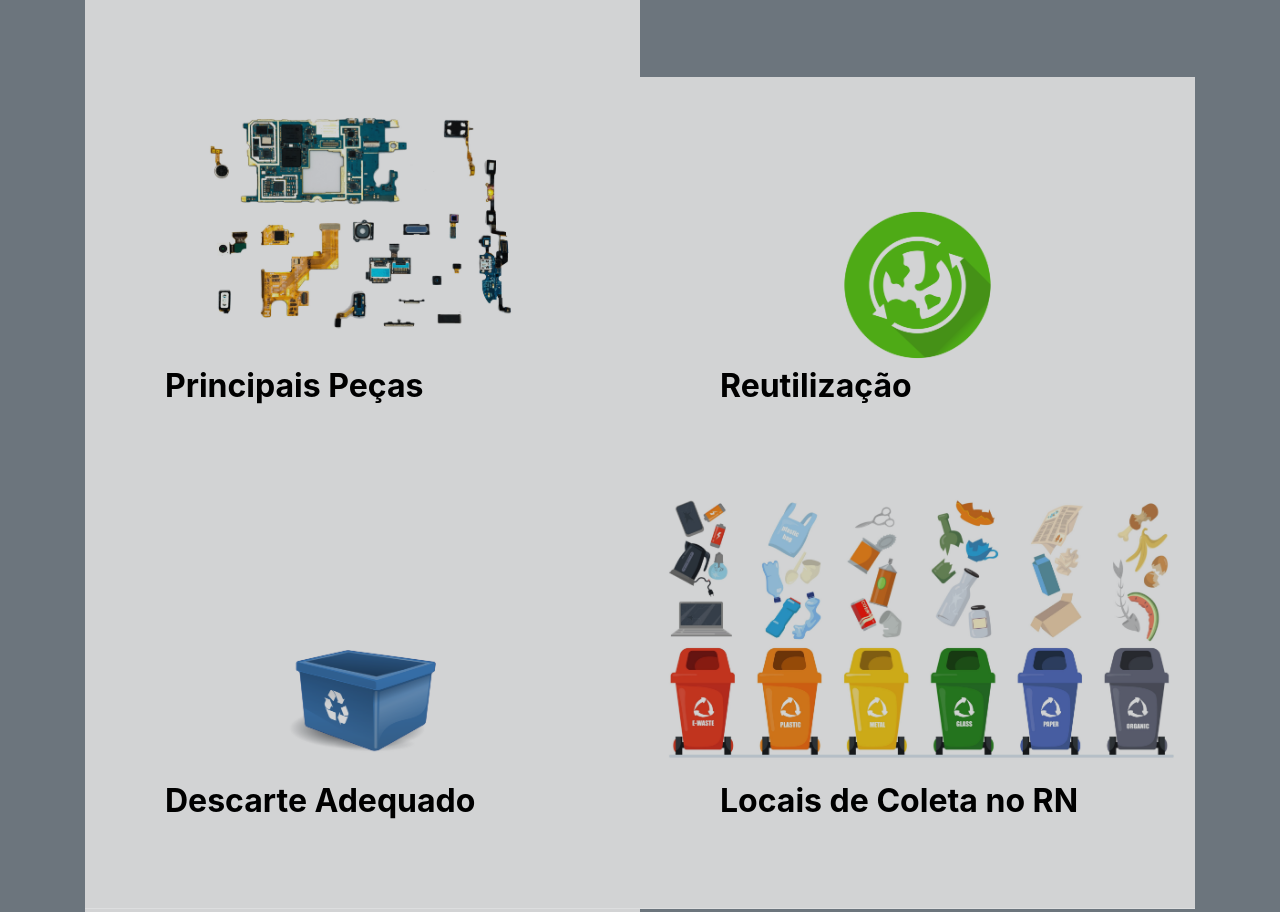
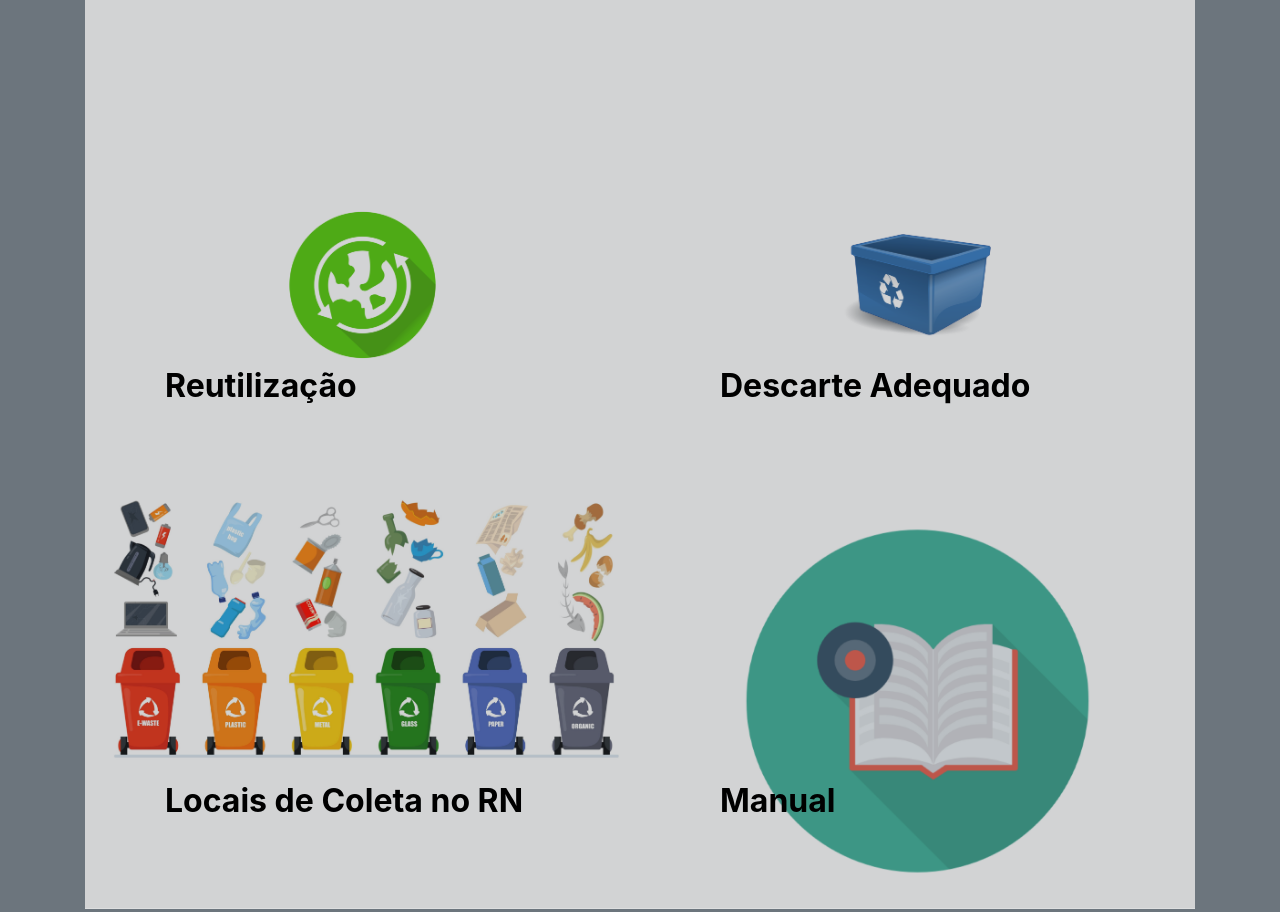
Before and after one commit to eletrodescarte/eletrodescarte.github.io, a website with bundled scripts: page index.html in a window 1280 px wide. Shown: the part 1819-2731 px from the top of the page. Built offline with nearby package versions, Linux system fonts and the light colour scheme.

Commit message:
Update index.html

```diff
--- a/index.html
+++ b/index.html
@@ -125,7 +125,6 @@ Projeto realizado por alunos.</em>
             <img class="img-fluid" src="img/why.png" alt="">
           </a>
         </div>
-    <div class="row no-gutters">
         <div class="col-lg-6">
           <a class="portfolio-item" href="pecas.html">
             <div class="caption">
@@ -180,6 +179,7 @@ Projeto realizado por alunos.</em>
       <img class="img-fluid" src="img/manual.png" alt="">
     </a>
   </div>
+        </div>
 
 
 
```
